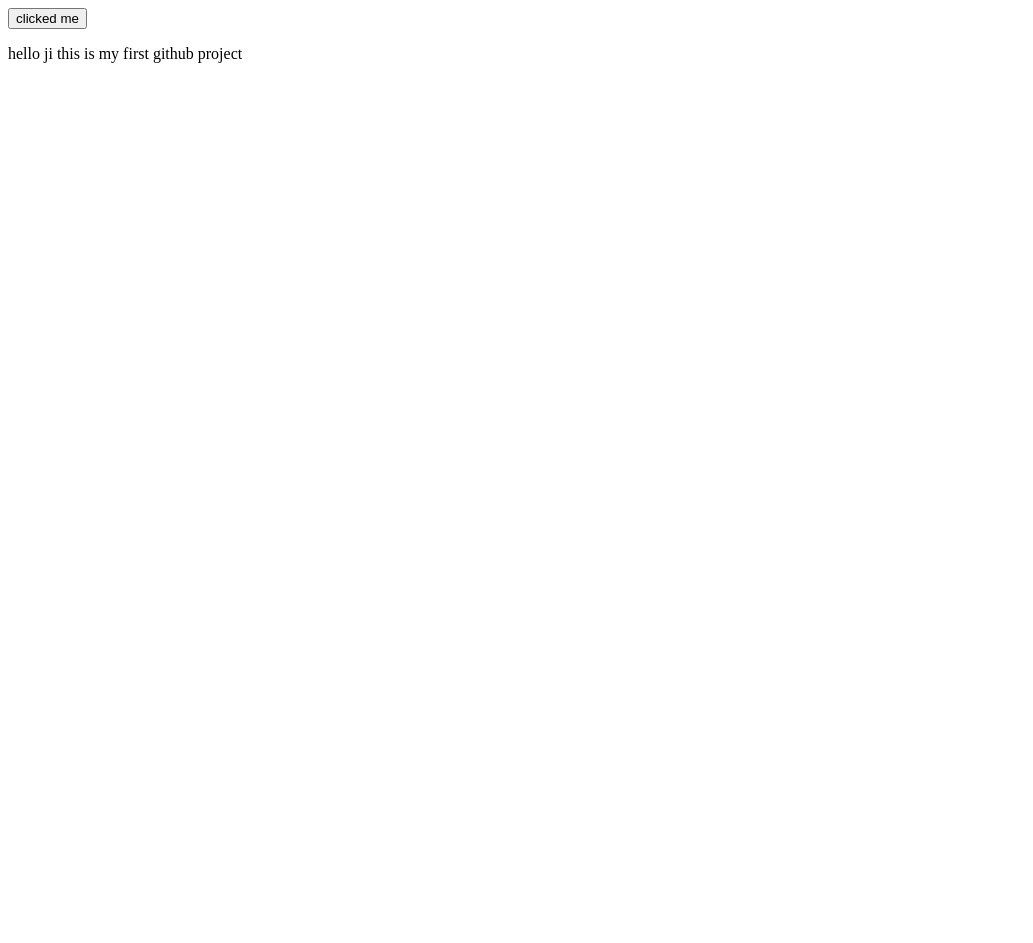
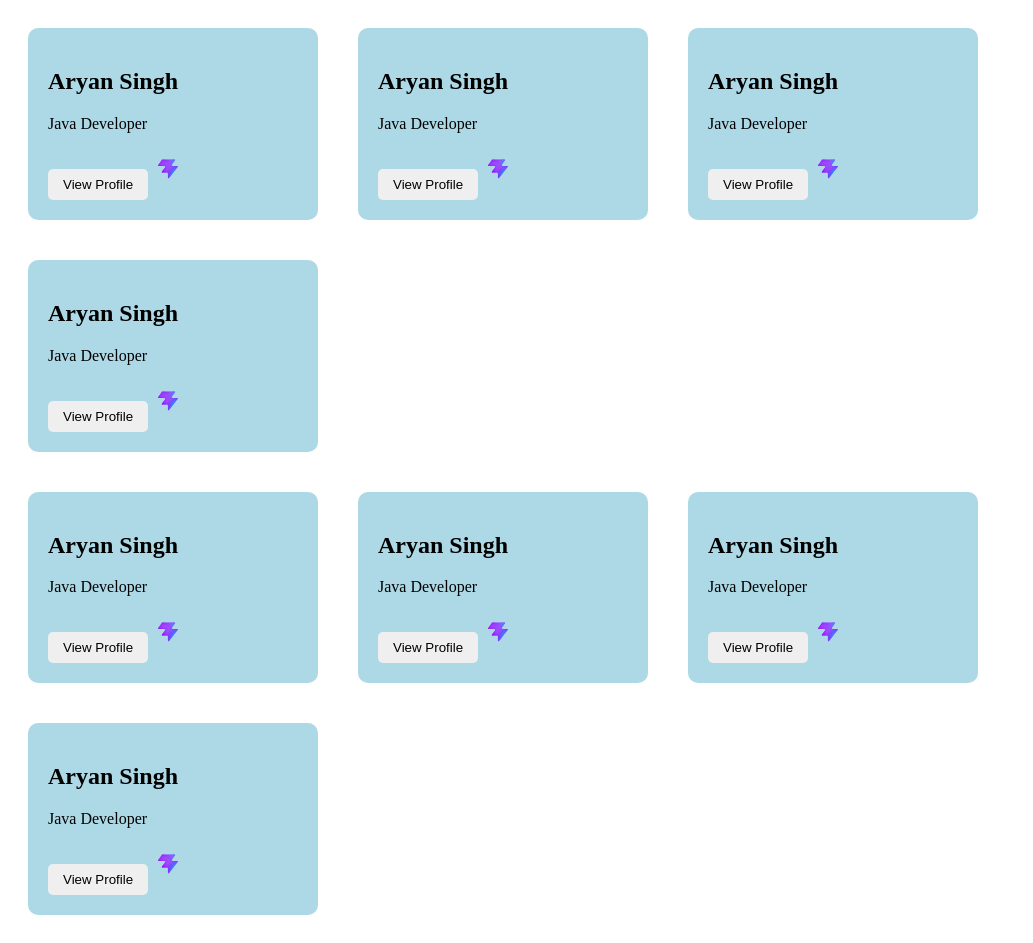
Before and after one commit to Rajsinghrajpoot/my-react-app, a React (Vite) app in the folder my-react-app/: page / in a window 1280 px wide. Shown: the whole page, without its empty margins (0-1033 px from the left). Before the commit the page ends 800 px from the top, so only its background shows below. Built offline with nearby package versions, Linux system fonts and the light colour scheme.

Commit message:
updated project

```diff
--- a/my-react-app/index.html
+++ b/my-react-app/index.html
@@ -7,7 +7,12 @@
     <title>my-react-app</title>
   </head>
   <body>
+
+<!-- <button id="click">i am button</button> -->
+
     <div id="root"></div>
     <script type="module" src="/src/main.jsx"></script>
+
+    <!-- <script src="ract.js"></script> -->
   </body>
 </html>
--- /dev/null
+++ b/my-react-app/src/Button.jsx
@@ -0,0 +1,31 @@
+
+// function Raj(){
+//   const Thakur = ()=>{
+//      alert("nhi hu jii ji")
+//   const age = 100;
+//   if(age===90){
+//     alert("heeloji")
+//   }
+//   else if
+//  (age>=1000) {
+//       alert("heelhaoooooji")
+//   }
+//   else {
+//     alert("nhi ji")
+//   }
+//  alert("nhi hu jii ji")
+
+// //   }
+
+
+
+
+//   }
+// return(
+//   <>
+//     <button onClick={Thakur}>Click Me</button>
+
+// </>
+
+// )  }
+// export default Raj
--- a/my-react-app/src/New.jsx
+++ b/my-react-app/src/New.jsx
@@ -1,17 +1,38 @@
-import "./Nya.css"
-function Raj(){
+import "./Nya.css";
+function Rard() {
+  return (
 
-    let button = ()=>{
-        alert("buttonclicked")
-    }
-return(
-<>
-<button onClick={button}>clicked me</button>
 
-<p>hello ji this is my first github project</p>
 
-</>
-)
+    <div className="container">
+       <div className="card">
+        <h2>Aryan Singh</h2>
+        <p>Java Developer</p>
+        <button>View Profile</button>
+        <img src="favicon.svg" alt="" />
+      </div>
+          <div className="card">
+        <h2>Aryan Singh</h2>
+        <p>Java Developer</p>
+        <button>View Profile</button>
+        <img src="favicon.svg" alt="" />
+      </div>
+         <div className="card">
+        <h2>Aryan Singh</h2>
+        <p>Java Developer</p>
+        <button>View Profile</button>
+        <img src="favicon.svg" alt="" />
+      </div>
+        <div className="card">
+        <h2>Aryan Singh</h2>
+        <p>Java Developer</p>
+        <button>View Profile</button>
+        <img src="favicon.svg" alt="" />
+      </div>
+    </div>
+  );
 }
 
-export default Raj
+
+
+  export default Rard
--- a/my-react-app/src/Nya.css
+++ b/my-react-app/src/Nya.css
@@ -1,11 +1,34 @@
+.container {
+  display: flex;
+flex-direction: row;
+flex-wrap: wrap;
 
-/* .card {
+}
+.card {
+  width: 250px;
+  padding: 20px;
+  margin: 20px;
+  border-radius: 10px;
   background-color: lightblue;
-  height: 80px;
-  width: 200px;
-  border-radius: 10px;
 
-  display: flex;
-  justify-content: space-between;
+
+
+}
+ .card:hover{
+
+  box-shadow: 1px solid red;
+}
+.card button {
+  padding: 8px 15px;
+  border: none;
+  border-radius: 5px;
+  cursor: pointer;
+   box-shadow: 1px solid red;
+
+}
+img{
+  height: 20px;;
+  width: 20px;
+  margin: 10px;
   align-items: center;
-} */git --version
+}
--- a/my-react-app/src/main.jsx
+++ b/my-react-app/src/main.jsx
@@ -1,11 +1,15 @@
 import { StrictMode } from 'react'
 import { createRoot } from 'react-dom/client'
+// import Burronhere from './Button.jsx'
+//  import App from './App.jsx'
 
-// /import App from './App.jsx'
-import Raj from './New.jsx'
+import Rard from './New.jsx'
 createRoot(document.getElementById('root')).render(
   <>
-  <Raj/>
+
+
+<Rard/>
+<Rard/>
 
 
 
```
Also changed, not shown: my-react-app/ract.js (added, +9 -0 lines), my-react-app/src/App.jsx (+6 -9 lines).
